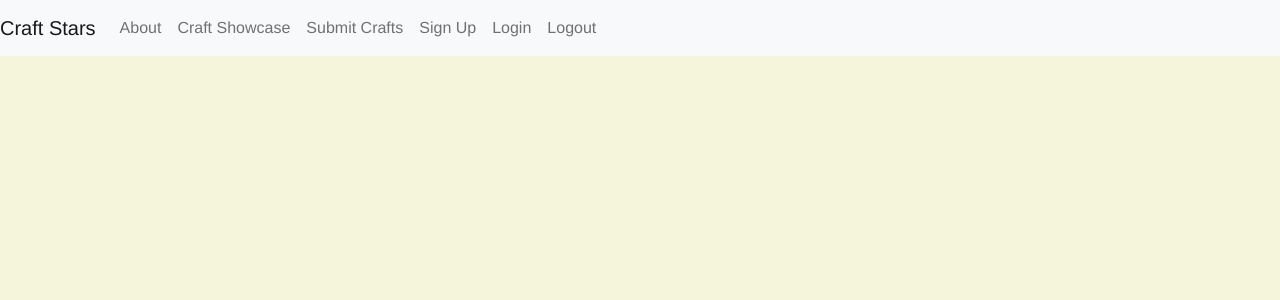
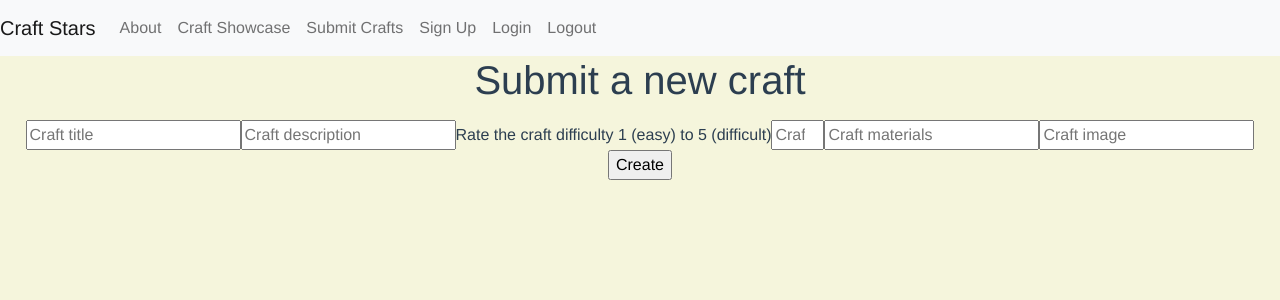
Before and after one commit to marocks31/personal-blog-frontend, a Vue app: page /crafts/new in a window 1280 px wide. Shown: the top 300 px of the page. Built offline with nearby package versions, Linux system fonts and the light colour scheme.

Commit message:
started create new craft page, need to finish

```diff
--- a/src/App.vue
+++ b/src/App.vue
@@ -26,7 +26,7 @@
         </li>
         <li class="nav-item">
           <!-- change url later  -->
-          <a class="nav-link" href="/logout">Submit Crafts</a>
+          <a class="nav-link" href="/crafts/new">Submit Crafts</a>
         </li>
         <li class="nav-item">
           <a class="nav-link" href="/signup">Sign Up</a>
--- a/src/router/index.js
+++ b/src/router/index.js
@@ -4,6 +4,7 @@ import SignupView from "../views/SignupView.vue";
 import LoginView from "../views/LoginView.vue";
 import LogoutView from "../views/LogoutView.vue";
 import CraftsIndex from "..//views/CraftsIndex.vue";
+import CraftsNew from "..//views/CraftsNew.vue";
 
 const routes = [
   {
@@ -39,6 +40,11 @@ const routes = [
     name: "crafts-index",
     component: CraftsIndex,
   },
+  {
+    path: "/crafts/new",
+    name: "crafts-new",
+    component: CraftsNew,
+  },
 ];
 
 const router = createRouter({
--- /dev/null
+++ b/src/views/CraftsNew.vue
@@ -0,0 +1,53 @@
+<script>
+import axios from "axios";
+export default {
+  data: function () {
+    return {
+      newCraftParams: {},
+      errors: [],
+    };
+  },
+  created: function () {},
+  methods: {
+    createCraft: function () {
+      axios
+        .post("/crafts", this.newCraftParams)
+        .then((response) => {
+          console.log("crafts create", response);
+          this.$router.push("/crafts");
+        })
+        .catch((error) => {
+          console.log("crafts create error", error.response);
+          this.errors = error.response.data.errors;
+        });
+    },
+  },
+};
+</script>
+
+<template>
+  <div class="crafts-new">
+    <h1>Submit a new craft</h1>
+    <form v-on:submit.prevent="createCraft()">
+      <ul>
+        <li v-for="error in errors" v-bind:key="error">{{ error }}</li>
+      </ul>
+      <input type="text" v-model="newCraftParams.name" placeholder="Craft title" />
+      <input type="text" v-model="newCraftParams.description" placeholder="Craft description" />
+      <label for="quantity">Rate the craft difficulty 1 (easy) to 5 (difficult)</label>
+      <input
+        type="number"
+        v-model="newCraftParams.difficulty"
+        placeholder="Craft difficulty"
+        id="quantity"
+        name="quantity"
+        min="1"
+        max="5"
+      />
+      <input type="text" v-model="newCraftParams.materials" placeholder="Craft materials" />
+      <input type="text" v-model="newCraftParams.image" placeholder="Craft image" />
+
+      <input type="submit" value="Create" />
+    </form>
+  </div>
+</template>
```
